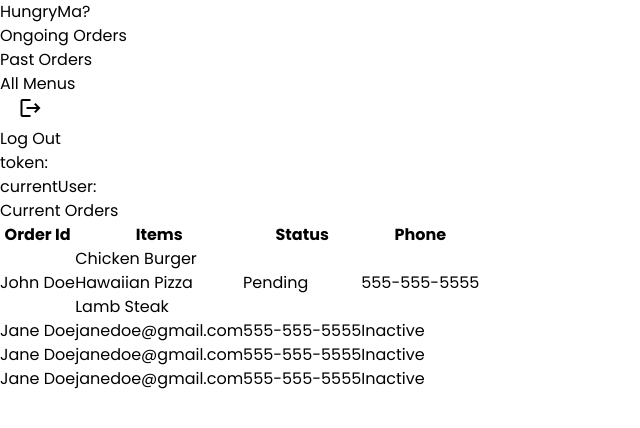
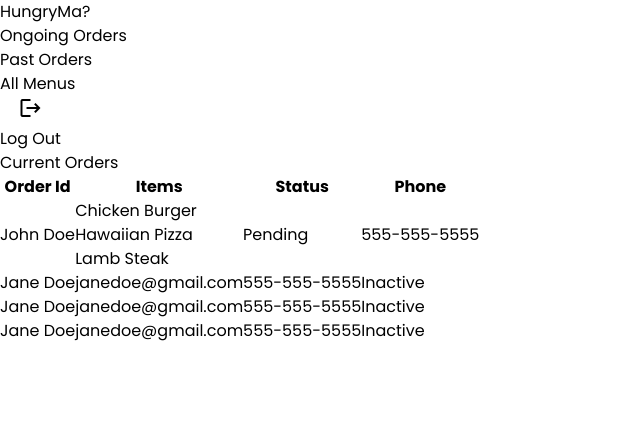
Before and after one commit to ChrisAlan9903/hungryma-frontend, a Vue app in the folder hungryma-frontend-v1/: page /vendor/current-order in a window 1280 px wide. Shown: the top 428 px of the page, without its empty margins (0-640 px from the left). Built offline with nearby package versions, Linux system fonts and the light colour scheme; no server answers.

Commit message:
commenting some part

```diff
--- a/hungryma-frontend-v1/src/pages/Vendor/VendorCurrentOrder.vue
+++ b/hungryma-frontend-v1/src/pages/Vendor/VendorCurrentOrder.vue
@@ -33,14 +33,14 @@ onMounted(async () => {
   <div class="pb-20">
     <NavbarVendor vendorPage="current-order" />
     <!-- test pinia section -->
-    <section class="w-full h-56 bg-slate-300">
+    <!-- <section class="w-full h-56 bg-slate-300">
       <div class="p-20 flex flex-col">
         <h2 class="flex-wrap">
           token: <span>{{ token }}</span>
         </h2>
         <p>currentUser:{{ currentUser }}</p>
       </div>
-    </section>
+    </section> -->
 
     <section
       id="ongoing-order"
```
